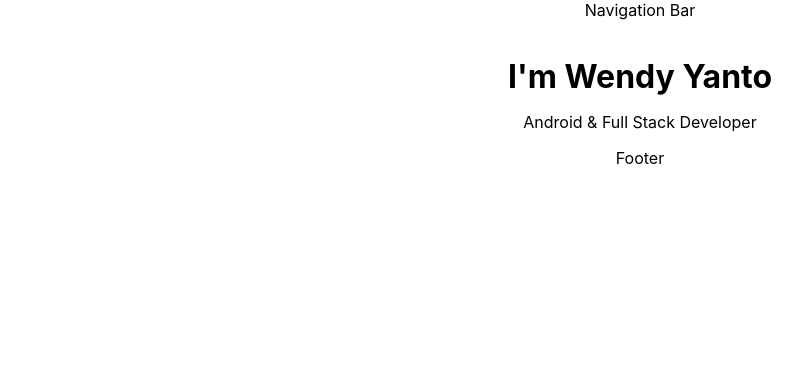
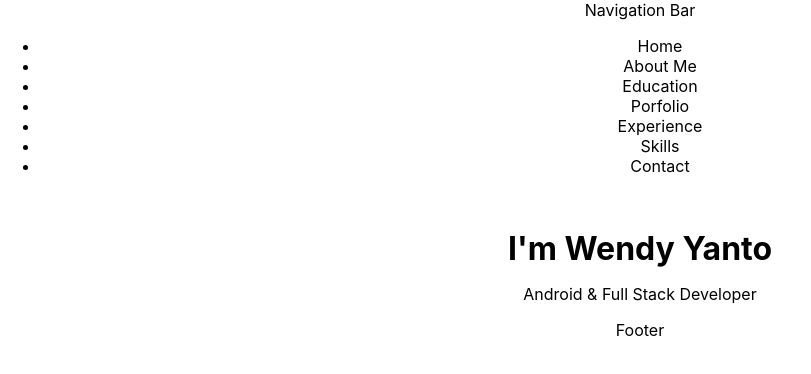
Before and after one commit to WendyYanto/react-personal-website, a React (Create React App) app: page / in a window 1280 px wide. Shown: the top 374 px of the page, without its empty margins (0-811 px from the left). Built offline with nearby package versions, Linux system fonts and the light colour scheme.

Commit message:
[feature] add navbarItem that highlights based by route query

```diff
--- a/src/components/navbar/index.js
+++ b/src/components/navbar/index.js
@@ -1,8 +1,21 @@
 import React from "react";
-import './index.css';
+import "./index.css";
+import config from "config";
+import NavbarItem from './navbar-item';
 
-const Navbar = () => (
-  <div>Navigation Bar</div>
-)
+const ITEMS = config.navbar_items;
+
+const Navbar = () => {
+  const renderItems = () => {
+    return ITEMS.map((item) => <NavbarItem name={item} />);
+  };
+
+  return (
+    <div>
+      Navigation Bar
+      <ul>{renderItems()}</ul>
+    </div>
+  );
+};
 
 export default Navbar;
--- /dev/null
+++ b/src/components/navbar/navbar-item/index.css
@@ -0,0 +1,3 @@
+.active {
+  color: red;
+}
--- /dev/null
+++ b/src/components/navbar/navbar-item/index.js
@@ -0,0 +1,15 @@
+import React from "react";
+import { useQuery } from 'hooks';
+import './index.css';
+
+const NavbarItem = ({ name }) => {
+  const query = useQuery();
+  const sectionQuery = query.get('section') || '';
+  const itemClass = name.toLowerCase().trim().split(' ').join('-');
+  const isActive = sectionQuery === itemClass;
+  const activeClass = isActive ? 'active' : '';
+
+  return (<li className={activeClass}>{name}</li>);
+};
+
+export default NavbarItem;
--- a/src/config/index.js
+++ b/src/config/index.js
@@ -1,3 +1,4 @@
 export default {
-  username: 'Wendy Yanto'
+  username: 'Wendy Yanto',
+  navbar_items: ['Home', 'About Me', 'Education', 'Porfolio', 'Experience', 'Skills', 'Contact']
 }
```
